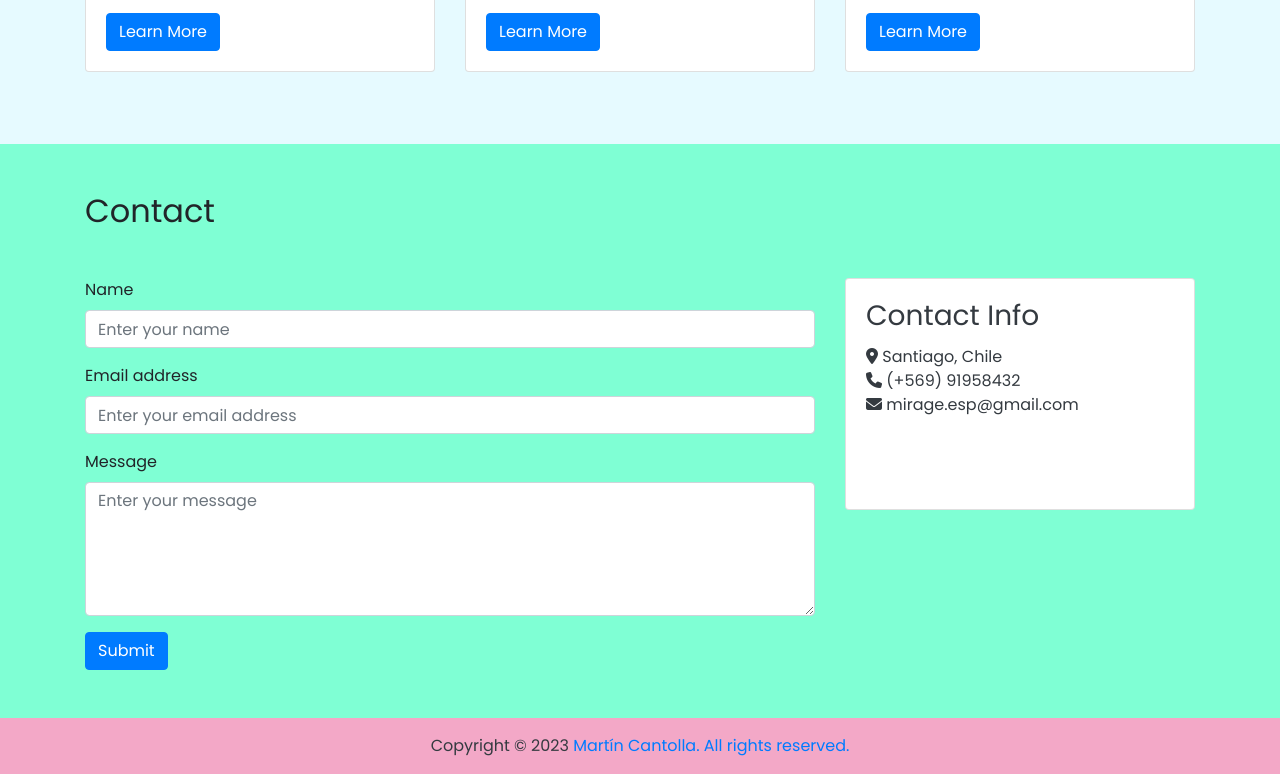
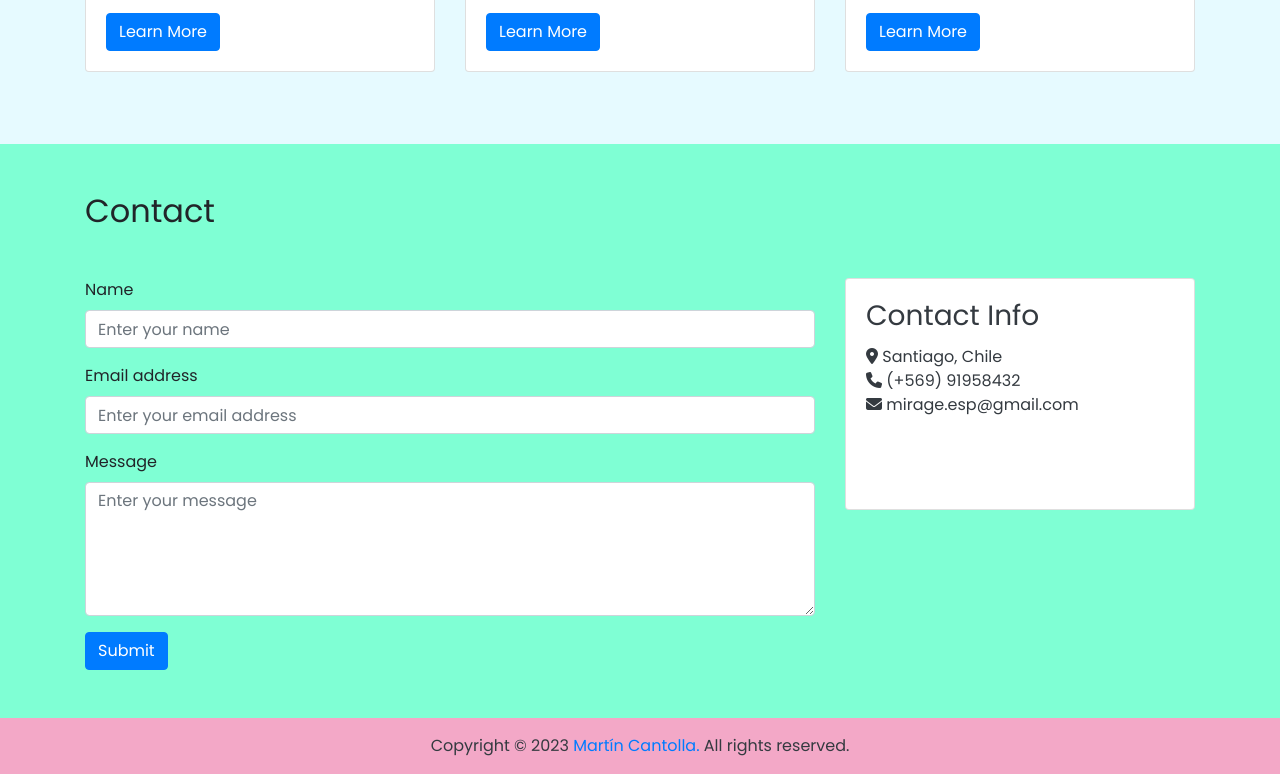
Before and after one commit to martincantolla/martincantolla.github.io, a plain HTML site: page index.html in a window 1280 px wide. Shown: the part 1747-2521 px from the top of the page. Drawn offline with nearby package versions, Linux system fonts and the light colour scheme.

Commit message:
Modificación en decoración de texto (error mío)

```diff
--- a/index.html
+++ b/index.html
@@ -168,7 +168,7 @@
     <footer class="py-3 text-dark" style="background-color: rgb(243, 168, 199);">
       <div class="container">
         <p class="m-0 text-center">Copyright © 2023
-        <a href="#">Martín Cantolla. All rights reserved.</a></p>
+        <a href="#">Martín Cantolla.</a> All rights reserved.</p>
       </div>
     </footer>
 
```
